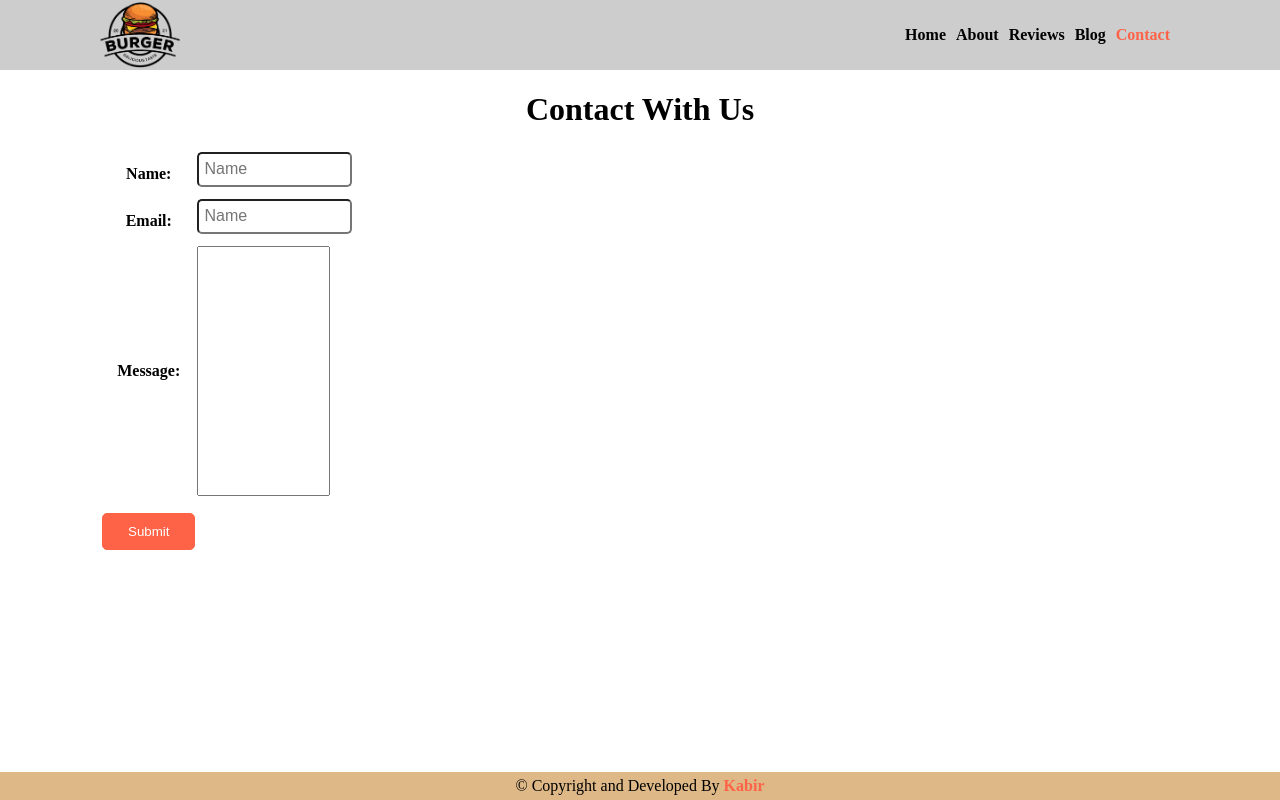
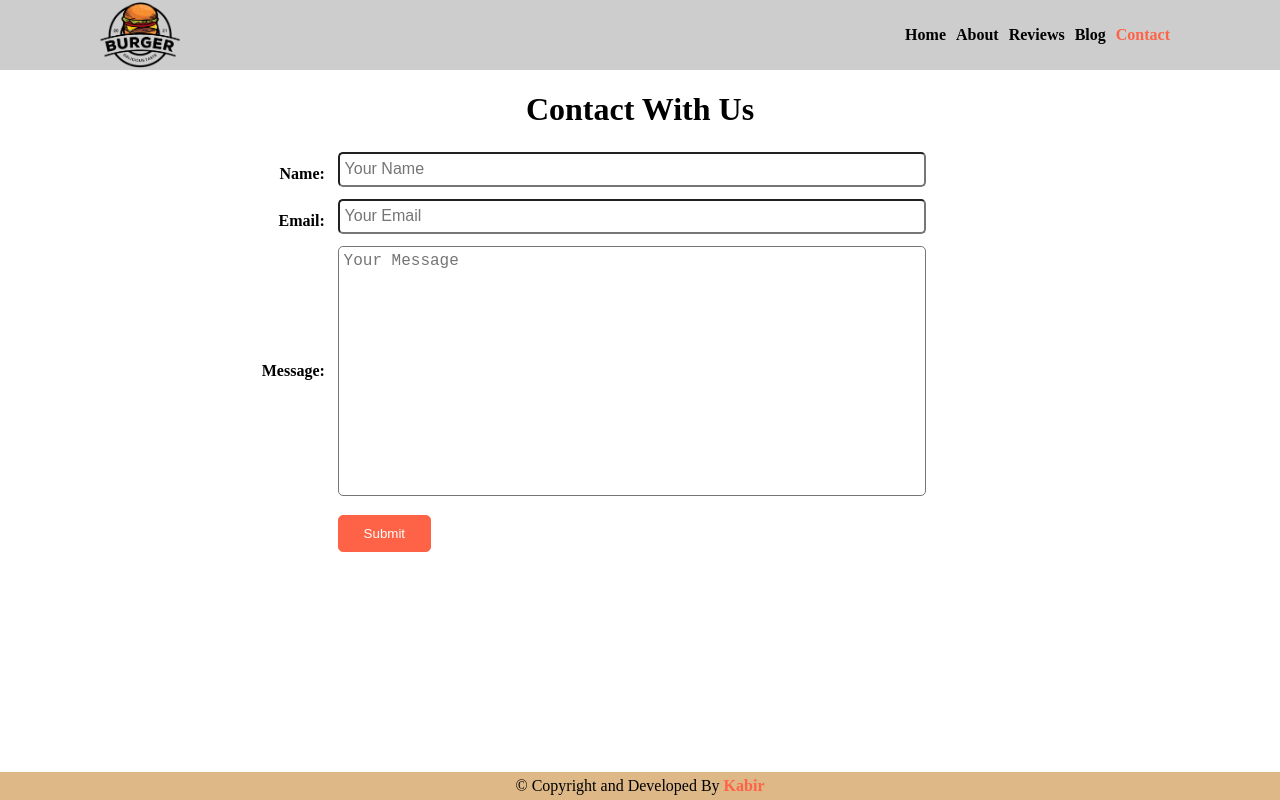
Before and after one commit to rezaun/product-analysis-website, a React (Create React App) app: page /contact in a window 1280 px wide. Built offline with nearby package versions, Linux system fonts and the light colour scheme.

Commit message:
contact page design done

```diff
--- a/src/Components/Contact/Contact.css
+++ b/src/Components/Contact/Contact.css
@@ -21,8 +21,12 @@
 textarea{
     resize: none;
     height: 250px;
-    width: 60%;
+    width: 70%;
     vertical-align: top;
+    border-radius: 5px;
+    font-size: 16px;
+    color: #000;
+    padding: 5px;
 }
 button{
     background-color: tomato;
@@ -30,6 +34,13 @@ button{
     color: #fff;
     border: 1px solid tomato;
     border-radius: 5px;
-    margin-top: 15px;
+    margin-top: 2%;
 
 }
+table{
+    width: 100%;
+}
+th{
+    text-align: right;
+    padding-right: 1%;
+}
--- a/src/Components/Contact/Contact.js
+++ b/src/Components/Contact/Contact.js
@@ -10,17 +10,26 @@ const Contact = () => {
                 <table>
                     <tr>
                         <th>Name: </th>
-                        <td><input type="text"  placeholder='Name'/></td>
+                        <td><input type="text"  placeholder='Your Name'/></td>
                     </tr>
                     <tr>
                         <th>Email: </th>
-                        <td><input type="text"  placeholder='Name'/></td>
+                        <td><input type="email"  placeholder='Your Email'/></td>
                     </tr>
                     <tr>
                         <th>Message: </th>
-                        <td><textarea></textarea></td>
+                        <td><textarea placeholder='Your Message'></textarea></td>
                     </tr>
-                    <button>Submit</button>
+                    <tr>
+                        <th>
+
+                        </th>
+                        <td>
+                             <button className='submitBtn' type='submit'>Submit</button>
+                        </td>
+
+                    </tr>
+
                 </table>
 
             </form>
--- a/src/Components/Home/Home.css
+++ b/src/Components/Home/Home.css
@@ -6,7 +6,7 @@
     grid-template-columns: 1fr 40%;
     padding: 0 100px;
 }
-.home h1{
+h1{
     text-align: center;
     margin-top: 5%;
 }
@@ -16,7 +16,7 @@
 }
 .home-image img{
     width: 100%;
-    margin-top: 25%;
+    margin-top: 9%;
     border-radius: 10px;
 }
 .home-review h1{
--- a/src/Components/Home/Home.js
+++ b/src/Components/Home/Home.js
@@ -5,9 +5,10 @@ import './Home.css'
 const Home = () => {
     return (
         <>
+         <h1>Welcome to Burger Review </h1>
         <div className='home'>
             <div className="home-title">
-                <h1>Welcome to Burger Review </h1>
+
                 <p>
                 This place has become one of my favorite spots to get a quality burger. From the staff to the food, this location is the place to go for
                 lunch or dinner (I won't judge ).  If you are dining in, the service might seem slow but that is because all of the burgers are made to order. The main room
--- a/src/Components/Reviews/Reviews.css
+++ b/src/Components/Reviews/Reviews.css
@@ -0,0 +1,4 @@
+.reviews{
+    padding: 0 100px;
+    margin-top: 5%;
+}
--- a/src/Components/Reviews/Reviews.js
+++ b/src/Components/Reviews/Reviews.js
@@ -1,10 +1,17 @@
-import React from 'react';
+import React, { useState } from 'react';
+import './Reviews.css'
 
 const Reviews = () => {
+    const[review, setReview] = useState([]);
+
     return (
-        <div>
-            <h2>This is review page</h2>
-        </div>
+        <>
+            <div className='reviews'>
+                <h1>Review best burger in the Town</h1>
+            </div>
+
+        </>
+
     );
 };
 
```
